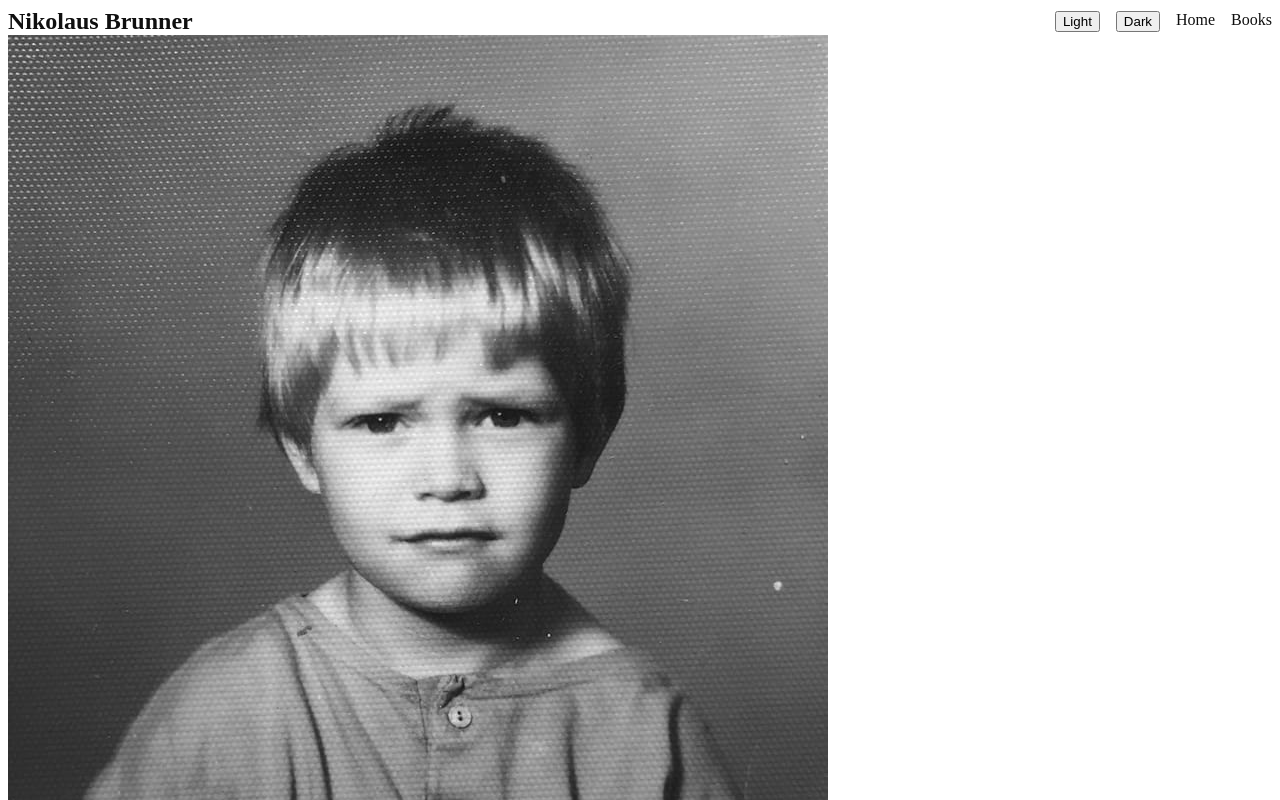
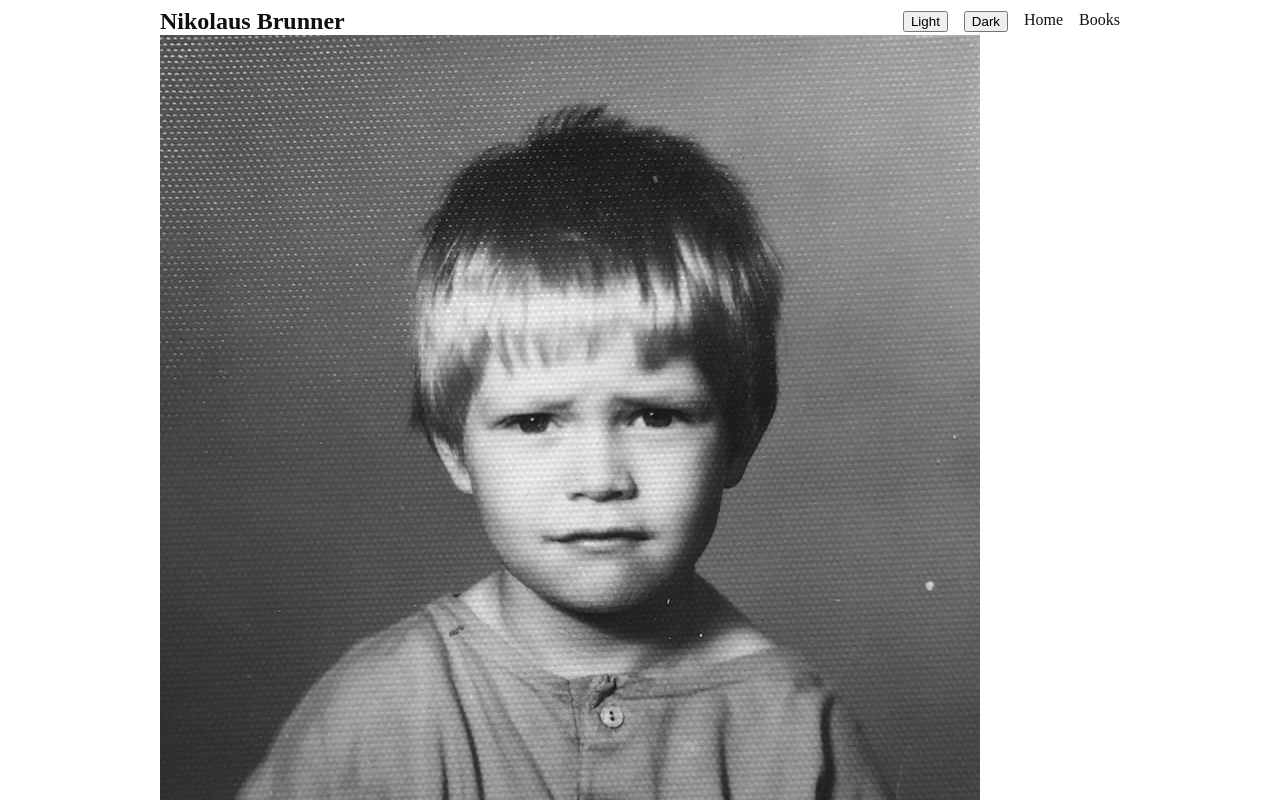
Before and after one commit to nikbrunner/nibru.dev, a Next.js app: page / in a window 1280 px wide. Shown: the top 800 px of the page. Built offline with nearby package versions, Linux system fonts and the light colour scheme.

Commit message:
Added container

```diff
--- /dev/null
+++ b/components/layout/Container/Container.style.tsx
@@ -0,0 +1,28 @@
+import styled from "@emotion/styled";
+
+import { mq } from "@config/media-queries";
+
+export const SContainer = styled.div`
+  max-width: 100vw;
+  margin: 0 auto;
+
+  ${mq.m} {
+    max-width: 90vw;
+  }
+
+  ${mq.l} {
+    max-width: 80vw;
+  }
+
+  ${mq.xl} {
+    max-width: 75vw;
+  }
+
+  ${mq.xxl} {
+    max-width: 65vw;
+  }
+
+  ${mq.xxxl} {
+    max-width: 55vw;
+  }
+`;
--- a/components/layout/Main/Main.tsx
+++ /dev/null
@@ -1,21 +0,0 @@
-import React from "react";
-
-import { IGenericProps } from "@typings/GenericProps";
-
-import { cn } from "@lib/cn";
-
-const componentName: string = "Main";
-
-interface IProps extends IGenericProps {
-  children: React.ReactNode;
-}
-
-export const Main = ({ children }: IProps): JSX.Element => (
-  <main
-    className={cn({
-      block: componentName
-    })}
-  >
-    {children}
-  </main>
-);
--- a/components/layout/Nav/Nav.tsx
+++ b/components/layout/Nav/Nav.tsx
@@ -1,5 +1,4 @@
 import { useContext } from "react";
-import { css } from "@emotion/react";
 
 import { NavLink } from "@components/ui/NavLink/NavLink";
 
@@ -7,6 +6,7 @@ import { ThemeContext } from "@theme/ThemeProvider";
 import { ETheme } from "@theme/themes";
 
 import { SNav } from "@components/layout/Nav/Nav.style";
+import { SContainer } from "@components/layout/Container/Container.style";
 
 import { profile } from "@data/profile";
 
@@ -14,6 +14,7 @@ export const Nav = (): JSX.Element => {
   const { setTheme } = useContext(ThemeContext);
 
   return (
+    <SContainer>
       <SNav>
         <h1 className="title">
           {profile.firstname} {profile.lastname}
@@ -31,5 +32,6 @@ export const Nav = (): JSX.Element => {
           </div>
         </div>
       </SNav>
+    </SContainer>
   );
 };
--- a/components/layout/Page/Page.tsx
+++ b/components/layout/Page/Page.tsx
@@ -1,14 +1,10 @@
-import React, { ReactNode } from "react";
+import { ReactNode } from "react";
 import Head from "next/head";
 
-import { Main } from "@components/layout/Main/Main";
 import { Nav } from "@components/layout/Nav/Nav";
+import { SContainer } from "@components/layout/Container/Container.style";
 
 import { IGenericProps } from "@typings/GenericProps";
-
-import { cn } from "@lib/cn";
-
-const componentName: string = "Page";
 
 interface IProps extends IGenericProps {
   children: ReactNode;
@@ -26,17 +22,10 @@ export const Page = ({ children, name, title }: IProps): JSX.Element => (
       <link rel="icon" href="/favicon.ico" />
     </Head>
 
-    <div
-      className={cn({
-        block: componentName,
-        utils: ["container", "mx-auto"]
-      })}
-    >
-      <Nav />
+    <Nav />
 
-      <div className={cn({ block: componentName, element: "children" })}>
-        <Main>{children}</Main>
-      </div>
+    <div className="content">
+      <SContainer>{children}</SContainer>
     </div>
   </>
 );
```
Lines whose indentation alone changed are shown as unchanged.
